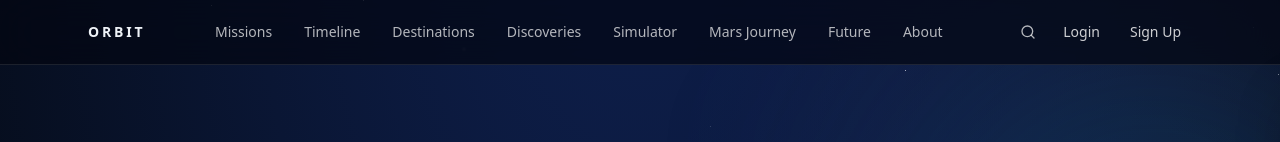
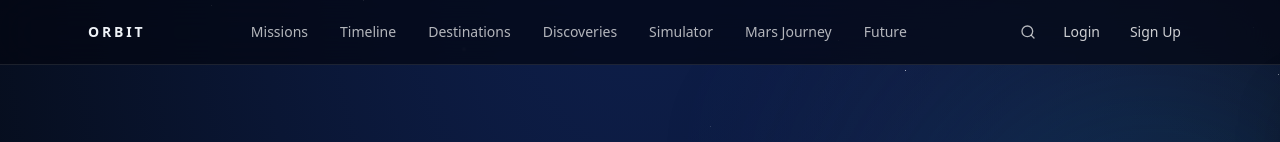
Before and after one commit to jacobgale21/Orbit-Dashboard, a React (Vite) app: page /future in a window 1280 px wide. Shown: the top 142 px of the page. Built offline with nearby package versions, Linux system fonts and the light colour scheme; no server answers.

Commit message:
Fix navBar bug

```diff
--- a/src/components/navBar.tsx
+++ b/src/components/navBar.tsx
@@ -1,19 +1,33 @@
 // src/components/layout/SiteNavbar.tsx
-import { Link } from "react-router-dom";
+import { Link, useNavigate, type NavigateFunction } from "react-router-dom";
 import { Search } from "lucide-react";
 import { Button } from "@/components/ui/button";
-const nav = [
-  { label: "Missions", href: "#missions" },
-  { label: "Timeline", href: "#timeline" },
-  { label: "Destinations", href: "#destinations" },
-  { label: "Discoveries", href: "#discoveries" },
+
+const sectionNav = [
+  { label: "Missions", id: "missions" },
+  { label: "Timeline", id: "timeline" },
+  { label: "Destinations", id: "destinations" },
+  { label: "Discoveries", id: "discoveries" },
+];
+
+function goToSection(id: string, navigate: NavigateFunction) {
+  if (location.pathname === "/") {
+    document
+      .getElementById(id)
+      ?.scrollIntoView({ behavior: "smooth", block: "start" });
+    return;
+  }
+  navigate({ pathname: "/", hash: id });
+}
+
+const pageNav = [
   { label: "Simulator", href: "/simulator" },
   { label: "Mars Journey", href: "/map" },
   { label: "Future", href: "/future" },
-  { label: "About", href: "#about" },
 ];
 
 export default function SiteNavbar() {
+  const navigate = useNavigate();
   return (
     <header className="fixed inset-x-0 top-0 z-50 border-b border-white/10 bg-space-950/70 backdrop-blur-xl">
       <div className="mx-auto flex h-16 max-w-6xl items-center justify-between px-6">
@@ -22,7 +36,16 @@ export default function SiteNavbar() {
         </Link>
 
         <nav className="hidden items-center gap-8 text-sm text-white/70 md:flex">
-          {nav.map((item) => (
+          {sectionNav.map((item) => (
+            <button
+              type="button"
+              key={item.id}
+              onClick={() => goToSection(item.id, navigate)}
+            >
+              {item.label}
+            </button>
+          ))}
+          {pageNav.map((item) => (
             <Link
               key={item.href}
               to={item.href}
--- a/src/pages/dashboard.tsx
+++ b/src/pages/dashboard.tsx
@@ -15,7 +15,15 @@ export default function Dashboard() {
   const navigate = useNavigate();
   const [error, setError] = useState<string | null>(null);
   const [currentUser, setCurrentUser] = useState<User | null>(null);
-
+  useEffect(() => {
+    const id = location.hash.replace(/^#/, "");
+    if (!id) return;
+    requestAnimationFrame(() => {
+      document
+        .getElementById(id)
+        ?.scrollIntoView({ behavior: "smooth", block: "start" });
+    });
+  }, [location.hash]);
   // useEffect(() => {
   //   getCurrentUser()
   //     .then(setCurrentUser)
```
